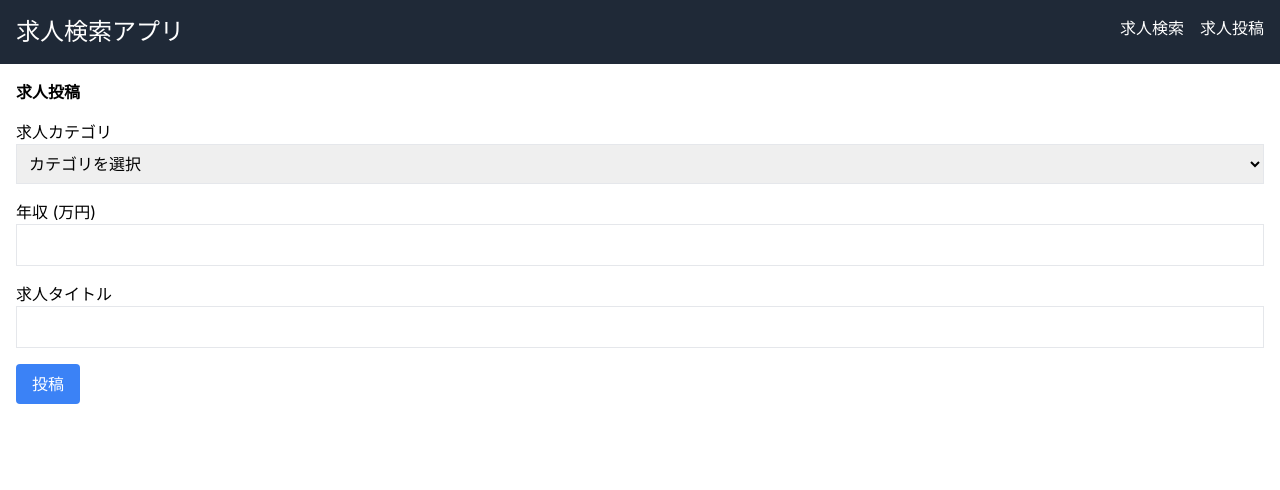
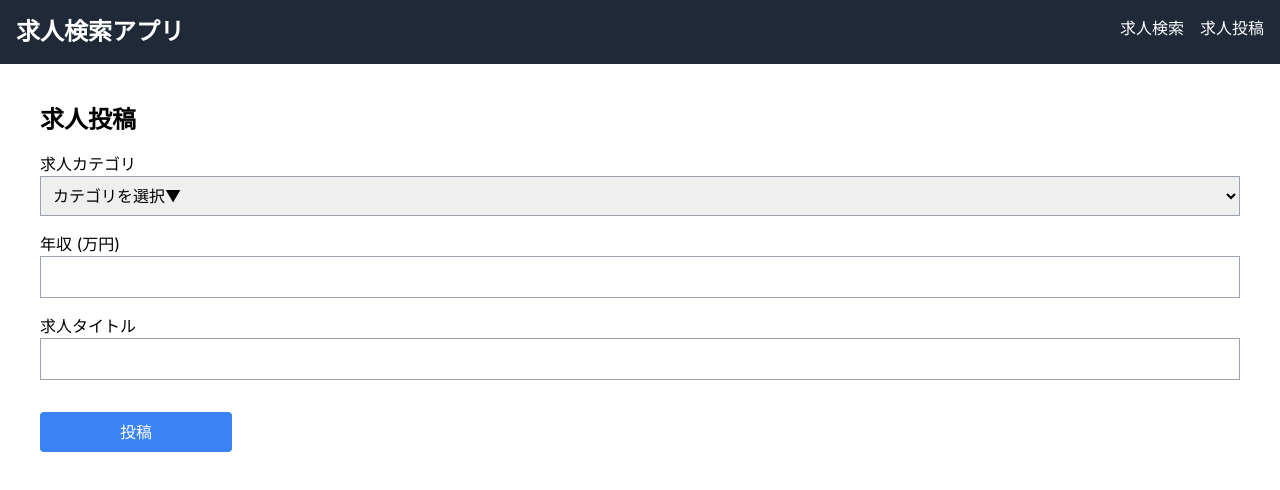
Before and after one commit to uyamamoto/job-offer-app, a React (Create React App) app: page /post in a window 1280 px wide. Shown: the top 490 px of the page. Built offline with nearby package versions, Linux system fonts and the light colour scheme.

Commit message:
Improve style

```diff
--- a/src/App.tsx
+++ b/src/App.tsx
@@ -33,7 +33,7 @@ const App: React.FC = () => {
     <Router>
       <div>
         <nav className="p-4 bg-gray-800 text-white flex">
-          <h1 className="text-2xl">求人検索アプリ</h1>
+          <h1 className="text-2xl font-bold">求人検索アプリ</h1>
           <div className="ml-auto">
             <Link to="/" className="mr-4">求人検索</Link>
             <Link to="/post">求人投稿</Link>
--- a/src/JobListPage.tsx
+++ b/src/JobListPage.tsx
@@ -54,7 +54,7 @@ const JobListPage: React.FC<JobListPageProps> = ({ jobs }) => {
   return (
     <div className="flex">
       <div className="w-1/4 p-4 border-r bg-gray-300">
-        <h2 className="font-bold mb-2">求人カテゴリ</h2>
+        <h2 className="font-bold mb-2 text-xl">求人カテゴリ</h2>
         <div className="mb-4">
           <input type="checkbox" value="事務" onChange={handleCategoryChange} />
           <label className="ml-2">事務</label>
@@ -104,7 +104,7 @@ const JobListPage: React.FC<JobListPageProps> = ({ jobs }) => {
         </select>
       </div>
       <div className="w-3/4 p-4">
-      <h2 className="font-bold mb-2">求人一覧</h2>
+      <h2 className="font-bold mb-2 text-2xl">求人一覧</h2>
       <p>該当件数: {filteredJobs.length}件</p>
         {filteredJobs.length > 0 ? (
           currentJobs.map(job => (
--- a/src/JobPostPage.tsx
+++ b/src/JobPostPage.tsx
@@ -30,18 +30,18 @@ const JobPostPage: React.FC<JobPostPageProps> = ({ addJob }) => {
 
 
   return (
-    <div className="p-4">
-      <h2 className="font-bold mb-4">求人投稿</h2>
+    <div className="p-10">
+      <h2 className="font-bold mb-4 text-2xl">求人投稿</h2>
       <form onSubmit={handleSubmit}>
         <div className="mb-4">
           <label className="block">求人カテゴリ</label>
           <select
             value={category}
             onChange={(e) => setCategory(e.target.value)}
-            className="border p-2 w-full"
+            className="border w-64 p-2 w-full border-gray-400"
             required
           >
-            <option value="">カテゴリを選択</option>
+            <option value="">カテゴリを選択▼</option>
             <option value="事務">事務</option>
             <option value="エンジニア">エンジニア</option>
             <option value="営業">営業</option>
@@ -60,7 +60,7 @@ const JobPostPage: React.FC<JobPostPageProps> = ({ addJob }) => {
             type="number"
             value={salary}
             onChange={(e) => setSalary(e.target.value)}
-            className="border p-2 w-full"
+            className="border w-64 p-2 w-full border-gray-400"
             required
           />
         </div>
@@ -70,13 +70,13 @@ const JobPostPage: React.FC<JobPostPageProps> = ({ addJob }) => {
             type="text"
             value={title}
             onChange={(e) => setTitle(e.target.value)}
-            className="border p-2 w-full"
+            className="border p-2 w-full border-gray-400"
             required
            />
         </div>
         <button
           type="submit"
-          className="bg-blue-500 text-white px-4 py-2 rounded hover:bg-blue-700"
+          className="bg-blue-500 w-48 text-white px-4 py-2 rounded hover:bg-blue-700 mt-4"
         >
           投稿
         </button>
```
